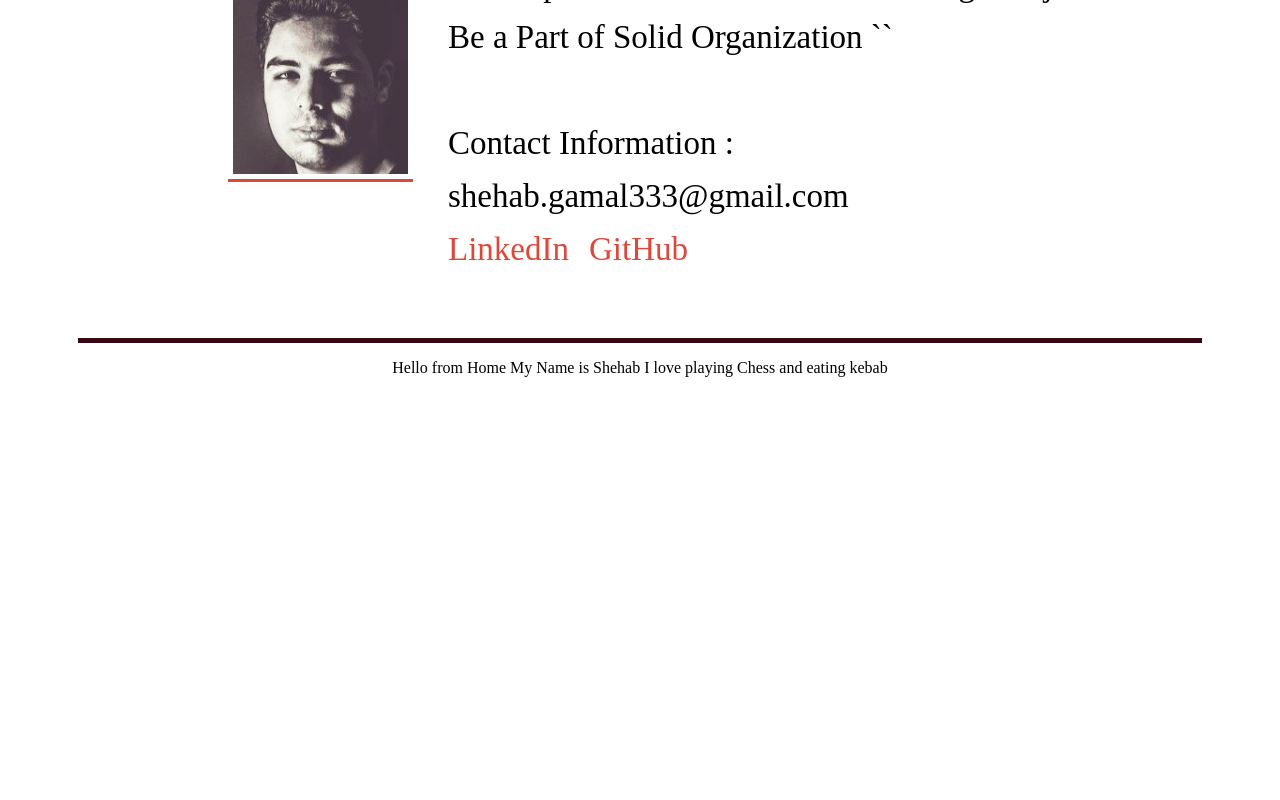
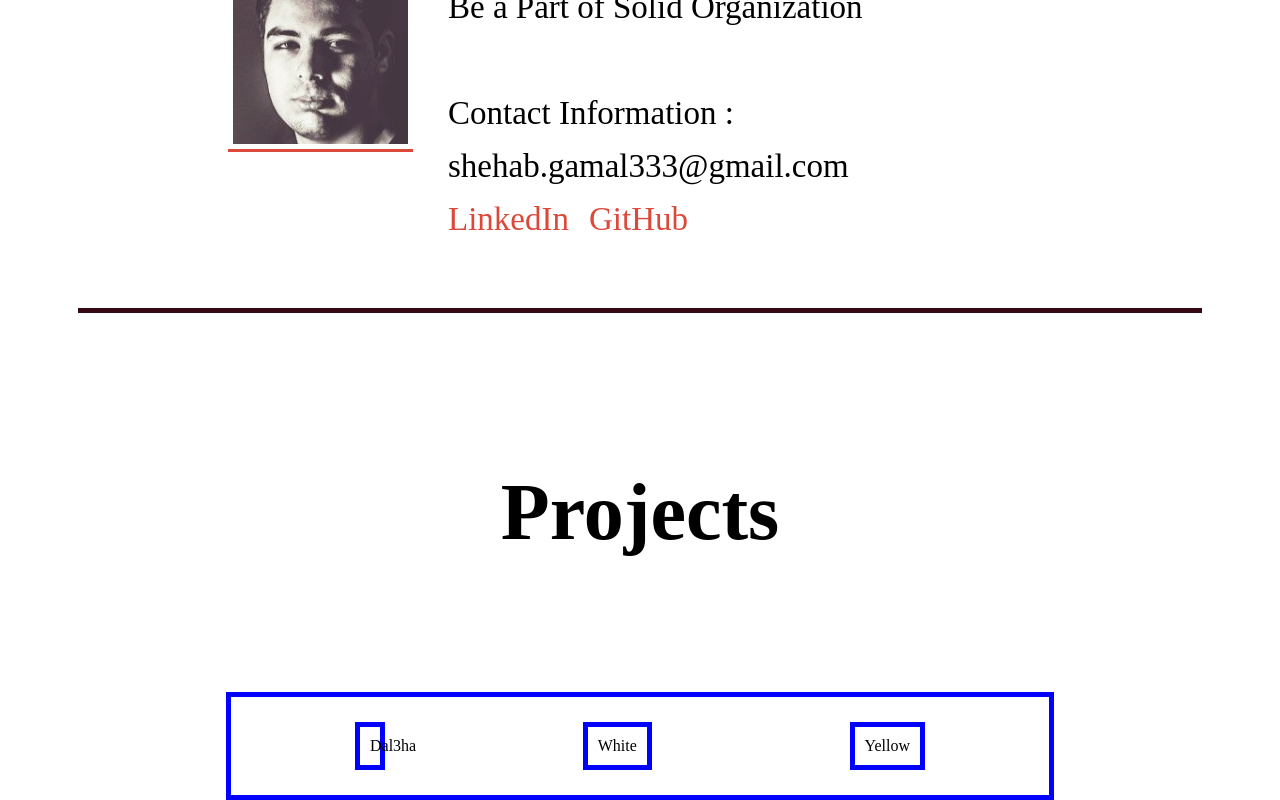
Before and after one commit to ShehabGamal/Personal-Portfolio, a React (Create React App) app: page / in a window 1280 px wide. Shown: the part 370-1170 px from the top of the page. Before the commit the page ends 800 px from the top, so only its background shows below. Built offline with nearby package versions, Linux system fonts and the light colour scheme.

Commit message:
working on Cards

```diff
--- a/src/App.js
+++ b/src/App.js
@@ -1,7 +1,7 @@
 import React from "react";
 import "./App.css";
 import Navbar from "./Components/Nav bar/Nav";
-
+import Cards from "./Components/Cards/Cards";
 import Home from "./Components/Home/Home.js";
 import About from "./Components/About/About.js";
 import styled from "styled-components";
@@ -10,8 +10,10 @@ const BasicHeader = styled.header`
   display: flex;
   margin: 0 auto;
   height: 80px;
+  width: 100%;
   justify-content: center;
-  margin-bottom: 80px;
+  align-items: center;
+  margin-bottom: 50px;
 `;
 
 function App() {
@@ -22,6 +24,7 @@ function App() {
       </BasicHeader>
       <About />
       <Home />
+      <Cards />
     </body>
   );
 }
--- /dev/null
+++ b/src/Components/Cards/Cards.js
@@ -0,0 +1,64 @@
+import React from "react";
+import styled from "styled-components";
+
+const BasicDiv = styled.div`
+  display: flex;
+  flex-wrap: wrap;
+  margin-right: auto;
+  margin-left: auto;
+  margin-top: 80px;
+  width: 60%;
+  border: 5px solid blue;
+  padding: 25px;
+`;
+const CardBasicDiv = styled.div`
+  display: flex;
+  border: 5px solid blue;
+  margin: 0 auto;
+  padding: 10px;
+  perspective: 1000px;
+  &:hover {
+    transform: rotateY(180deg);
+  }
+`;
+const FlipCardInner = styled.div`
+  position: relative;
+  width: 100%;
+  height: 100%;
+  text-align: center;
+  transform: rotateY(180deg);
+  transition: transform 0.8s;
+  transform-style: preserve-3d;
+`;
+const FlipCardFront = styled.div`
+  position: absolute;
+  width: 100%;
+  height: 100%;
+  backface-visibility: hidden;
+  background-color: #bbb;
+  color: black;
+`;
+const FlipCardBack = styled.div`
+  position: absolute;
+  width: 100%;
+  height: 100%;
+  backface-visibility: hidden;
+  background-color: dodgerblue;
+  color: black;
+  transform: rotateY(180deg);
+`;
+const Cards = () => {
+  return (
+    <BasicDiv>
+      <CardBasicDiv>
+        <FlipCardInner>
+          <FlipCardFront>A7a</FlipCardFront>
+          <FlipCardBack>Dal3ha</FlipCardBack>
+        </FlipCardInner>
+      </CardBasicDiv>
+      <CardBasicDiv> White </CardBasicDiv>
+      <CardBasicDiv> Yellow </CardBasicDiv>
+    </BasicDiv>
+  );
+};
+export default Cards;
--- a/src/Components/Home/Home.js
+++ b/src/Components/Home/Home.js
@@ -7,14 +7,22 @@ const BasicDiv = styled.div`
   margin-right: auto;
   justify-content: center;
   align-items: center;
+  flex-wrap: wrap;
+  margin-top: 100px;
+`;
+
+const BasicH1 = styled.h1`
+  display: flex;
+  font-size: 80px;
+  font-familiy: sans-serif, Helvatica, Verdana;
+  margin-right: auto;
+  margin-left: auto;
 `;
 
 const Home = () => {
   return (
     <BasicDiv>
-      <p>
-        Hello from Home My Name is Shehab I love playing Chess and eating kebab
-      </p>
+      <BasicH1 id="Portfolio"> Projects </BasicH1>
     </BasicDiv>
   );
 };
```
